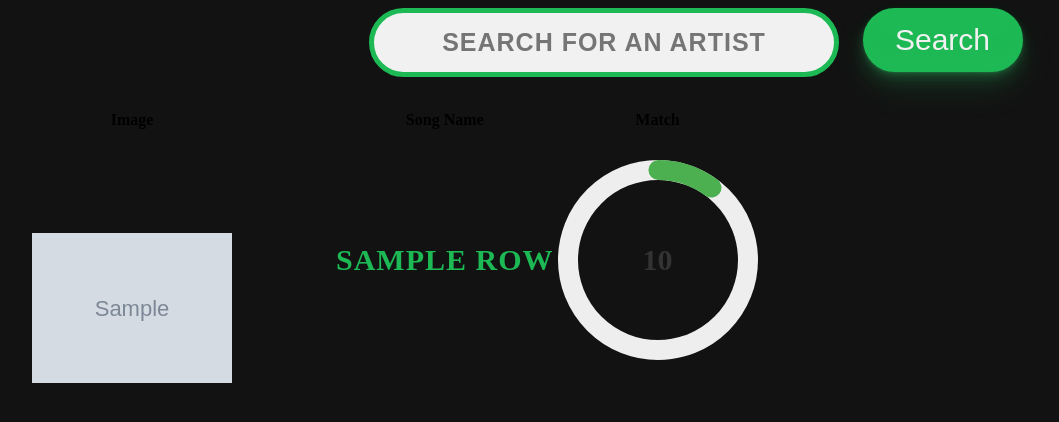
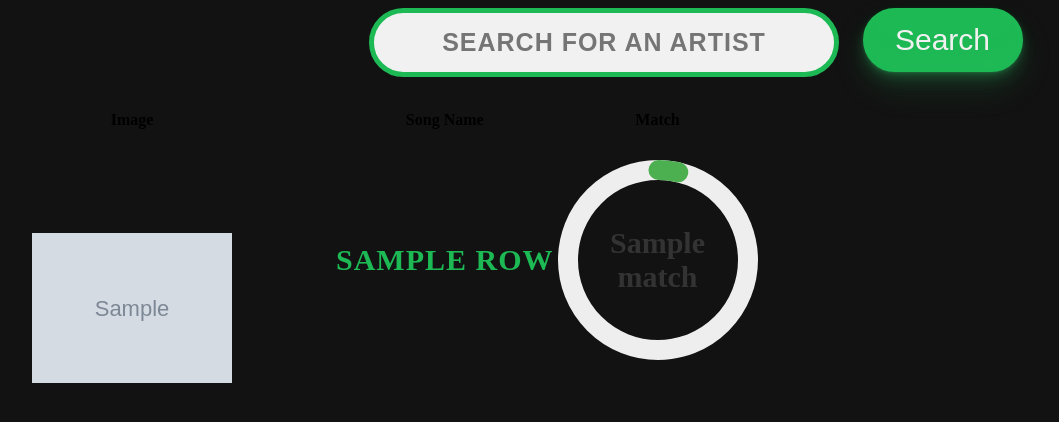
Before and after one commit to AyushChau/Spoify_Personalized_Artist, a Flask app: template templates/artist.html in a window 1280 px wide. Shown: the top 422 px of the page, without its empty margins (79-1138 px from the left). Run offline with Flask 3, Linux system fonts and the light colour scheme; the template is opened without the code that fills it: most values are stand-ins (such as "Sample title", 1, 10 or a date in 2020); grey boxes marked "Sample" are stand-in pictures.

Commit message:
Added Algorithm
Not the most accurate correctly, but it's progress. The songs are now organized my match. The visuals are still not that great and they aren't dynamic.

```diff
--- a/server.py
+++ b/server.py
@@ -9,9 +9,10 @@ import json
 import sqlite3
 import pandas as pd
 import numpy as np
-from concurrent.futures import ThreadPoolExecutor
 import aiohttp
 import asyncio
+from sklearn.preprocessing import MinMaxScaler
+from sklearn.metrics.pairwise import cosine_similarity
 
 id = os.getenv("CLIENT_ID")
 secret = os.getenv('CLIENT_SEC')
@@ -60,7 +61,7 @@ async def fetch_tracks(time_range,header):
 async def get_user_track_ids():
 
     header = get_auth_header(session['access_token'])
-    time_ranges = ['medium_term'] #Figure out how to make this shit faster!!!
+    time_ranges = ['medium_term','short_term'] #Figure out how to make this shit faster!!!
     all_tracks = []
     tasks = []
 
@@ -110,7 +111,7 @@ def artist_songs(artist_name):
     tracks = []
     header = get_auth_header(session['access_token'])
 
-    while offset <= 40:
+    while offset <= 300:
         result = requests.get(url,headers=header)
         json_result = json.loads(result.content)
         for items in json_result['tracks']['items']:
@@ -121,6 +122,30 @@ def artist_songs(artist_name):
 
     return tracks
 
+def calculate_match():
+    global user_data,artist_data
+
+    temp_user = user_data.drop(columns=['id','song_name'])
+    temp_artist = artist_data.drop(columns=['id','song_name','image'])
+
+    min_range = -1
+    max_range = 1
+
+    scaler = MinMaxScaler(feature_range=(min_range, max_range))
+
+    df_user_norm = pd.DataFrame(scaler.fit_transform(temp_user),columns=temp_user.columns)
+    df_artist_norm = pd.DataFrame(scaler.fit_transform(temp_artist),columns=temp_artist.columns)
+
+    summed_vector = np.array(df_user_norm.mean())
+
+
+    cosine_similarities = []
+    for index,row in df_artist_norm.iterrows():
+        row_vector = row.values
+        cos_sim = cosine_similarity([row_vector],[summed_vector])[0][0]
+        cosine_similarities.append(np.round((cos_sim+1)*50,0))
+
+    artist_data['Match'] = cosine_similarities
 
 @app.route('/')
 def index():
@@ -183,8 +208,8 @@ async def get_user_tracks():
         return redirect('/login')
 
     else:
-        #track_ids = await get_user_track_ids()
-        #populate_dataframe(track_ids,'user')
+        track_ids = await get_user_track_ids()
+        populate_dataframe(track_ids,'user')
         return render_template('search_page.html')
 
 
@@ -198,10 +223,9 @@ def get_artist_songs():
     else:
         song_ids = artist_songs(request.args.get('artist_name'))
         populate_dataframe(song_ids,'artist')
-
-        artist_data['Temp'] = 20
-
-        return render_template('artist.html',table=artist_data[['song_name','image','Temp']].to_dict(orient='records'))
+        calculate_match()
+        artist_data.sort_values(by='Match',ascending=False,inplace=True)
+        return render_template('artist.html',table=artist_data[['song_name','image','Match']].to_dict(orient='records'))
 
 
 @app.route('/refresh_token')
--- a/templates/artist.html
+++ b/templates/artist.html
@@ -32,9 +32,9 @@
                                     <div class="circular-progress-bar-container">
                                       <svg class="circular-progress-bar" viewBox="0 0 100 100">
                                         <circle class="circular-progress-bar-background" cx="50" cy="50" r="45"></circle>
-                                        <circle class="circular-progress-bar-fill" cx="50" cy="50" r="45" style="stroke-dasharray: {{ row['Temp'] * 2.835}}, {{ 283.5 - (row['Temp'] * 2.835)}}; stroke-dashoffset: 71.55;"></circle>
+                                        <circle class="circular-progress-bar-fill" cx="50" cy="50" r="45" style="stroke-dasharray: {{ row['Match'] * 2.835}}, {{ 283.5 - (row['Match'] * 2.835)}}; stroke-dashoffset: 71.55;"></circle>
                                       </svg>
-                                      <span class="temperature-value">{{ row['Temp'] }}</span>
+                                      <span class="temperature-value">{{ row['Match'] }}</span>
                                     </div>
                                 </td>
                             </tr>
```
Also changed, not shown: spotify_data.db (added), 1 other file.
